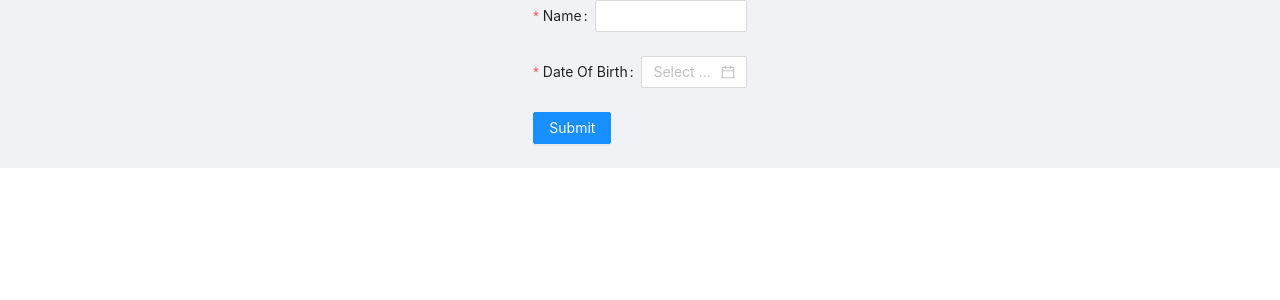
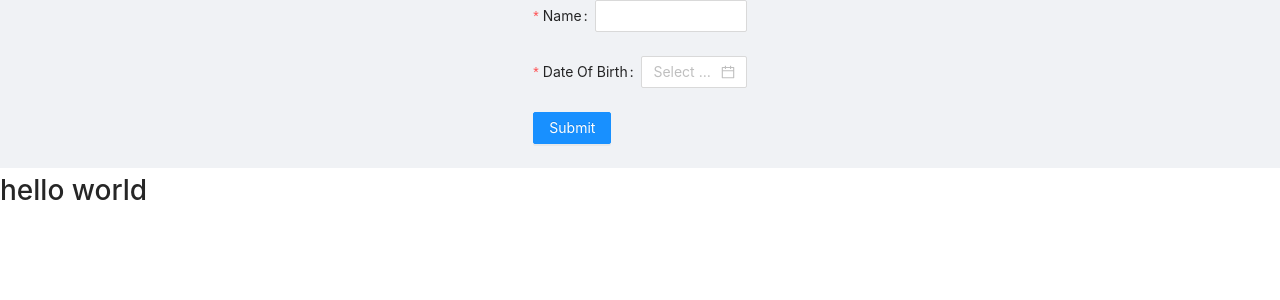
Before and after one commit to sonsor/fuse, a React (Create React App) app: page / in a window 1280 px wide. Shown: the top 300 px of the page. Built offline with nearby package versions, Linux system fonts and the light colour scheme.

Commit message:
just a commit

```diff
--- a/src/index.js
+++ b/src/index.js
@@ -7,6 +7,7 @@ import 'antd/dist/antd.css';
 ReactDOM.render(
   <React.StrictMode>
     <App />
+  <h1>hello world</h1>
   </React.StrictMode>,
   document.getElementById('root')
 );
```
